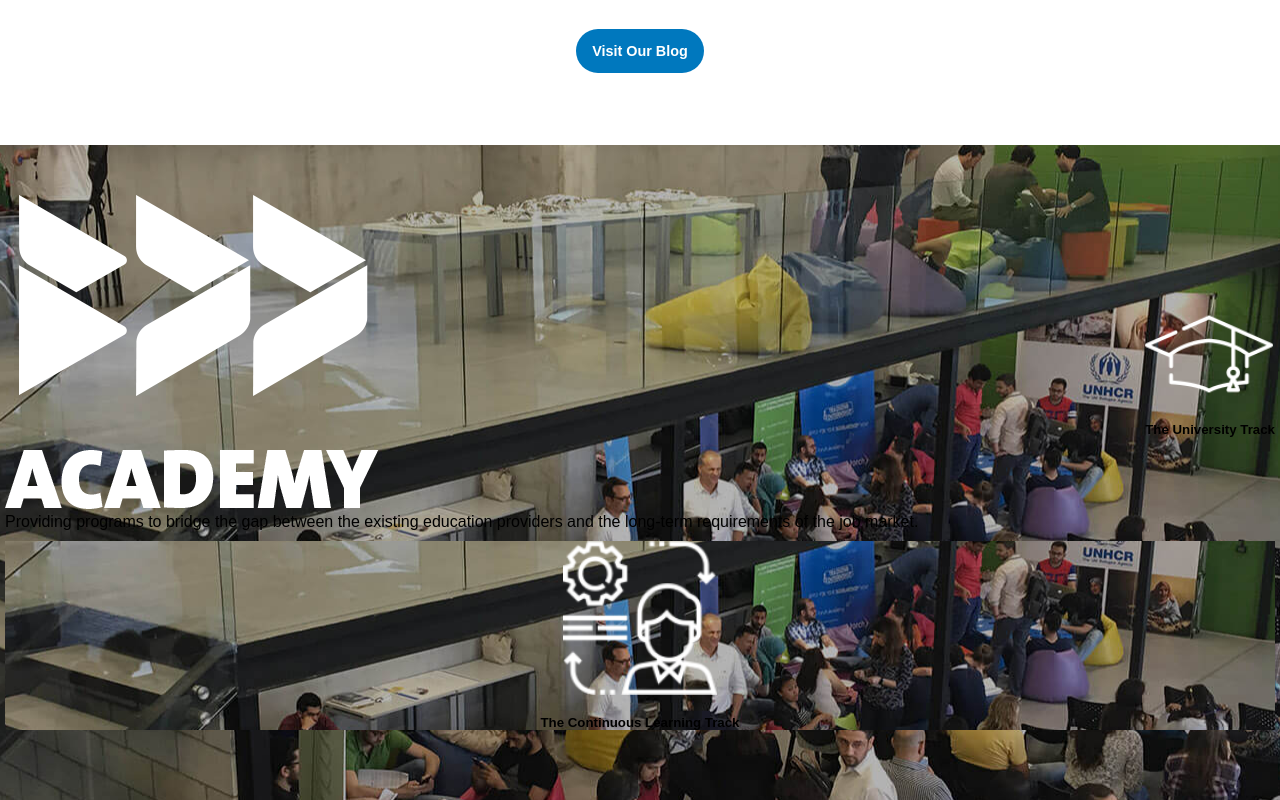
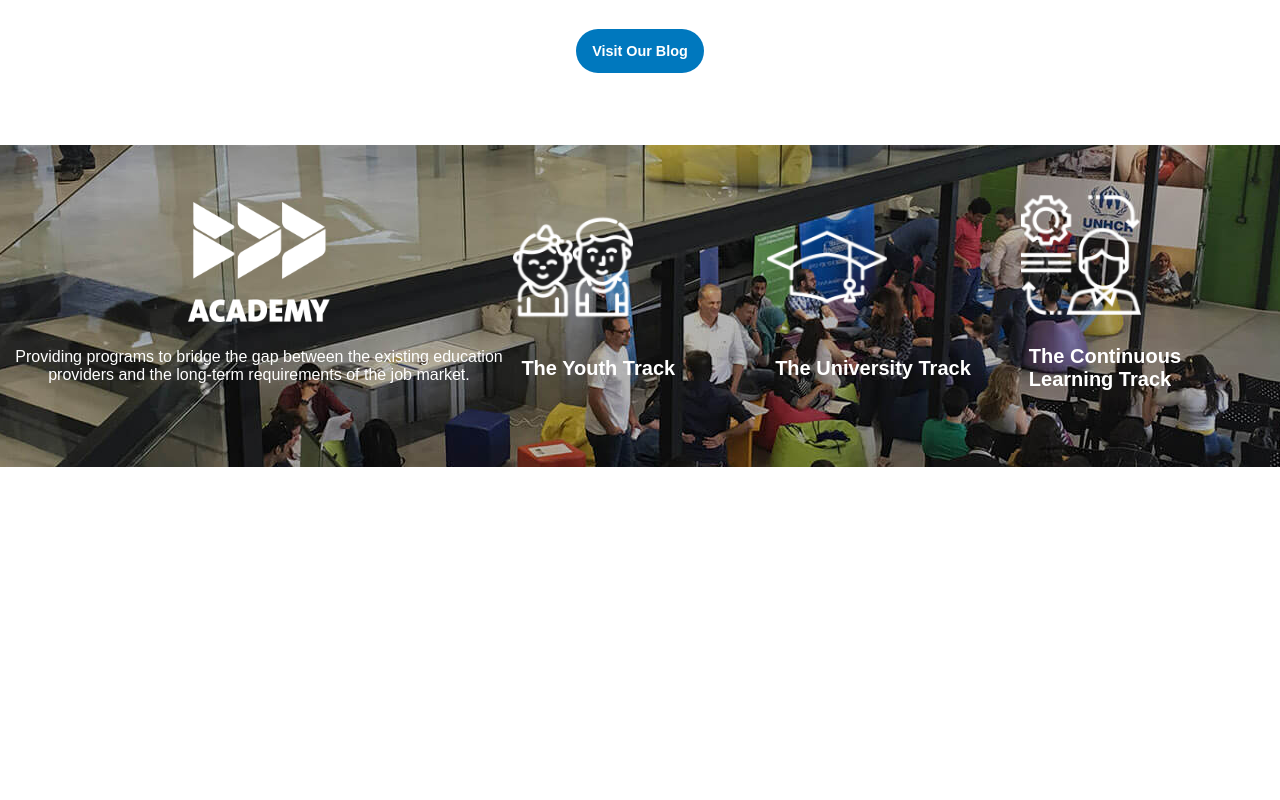
Before and after one commit to asmaahamid02/bdd-homepage-frontend, a plain HTML site: page index.html in a window 1280 px wide. Shown: the part 3997-4797 px from the top of the page. After the commit the page ends 4464 px from the top, so only its background shows below. Drawn offline with Linux system fonts and the light colour scheme.

Commit message:
Added programs section icons style

```diff
--- a/assets/css/styles.css
+++ b/assets/css/styles.css
@@ -421,3 +421,41 @@ img {
   background-position: center;
   background-size: conver;
 }
+
+.programs-rows img {
+  height: 15vh;
+}
+
+.programs-rows {
+  display: flex;
+  justify-content: center;
+  align-items: center;
+  width: 60%;
+  flex-wrap: wrap;
+}
+
+.programs-rows:first-child {
+  flex-direction: column;
+  text-align: center;
+  width: 40%;
+}
+
+.rows-cont {
+  width: 33.3%;
+}
+
+.programs-header,
+.programs-paragraph {
+  margin: 10px 0;
+  padding: 2vh 1vh;
+  color: #fff;
+}
+
+.programs-header {
+  font-size: 1.25rem;
+  font-weight: bold;
+}
+
+.programs-paragraph {
+  font-size: 1rem;
+}
--- a/index.html
+++ b/index.html
@@ -381,12 +381,18 @@
                     providers and the long-term requirements of the job market.</p>
             </div>
             <div class="programs-rows">
-                <img src="./assets/images/icons/11.png" alt="">
-                <h5 class="programs-header">The University Track</h5>
-            </div>
-            <div class="statistics-rows programs">
-                <img src="./assets/images/icons/14.png" alt="">
-                <h5 class="programs-header">The Continuous Learning Track</h5>
+                <div class="rows-cont">
+                    <img src="./assets/images/icons/10.png" alt="">
+                    <h5 class="programs-header">The Youth Track</h5>
+                </div>
+                <div class="rows-cont">
+                    <img src="./assets/images/icons/11.png" alt="">
+                    <h5 class="programs-header">The University Track</h5>
+                </div>
+                <div class="rows-cont">
+                    <img src="./assets/images/icons/14.png" alt="">
+                    <h5 class="programs-header">The Continuous Learning Track</h5>
+                </div>
             </div>
         </div>
     </section>
```
